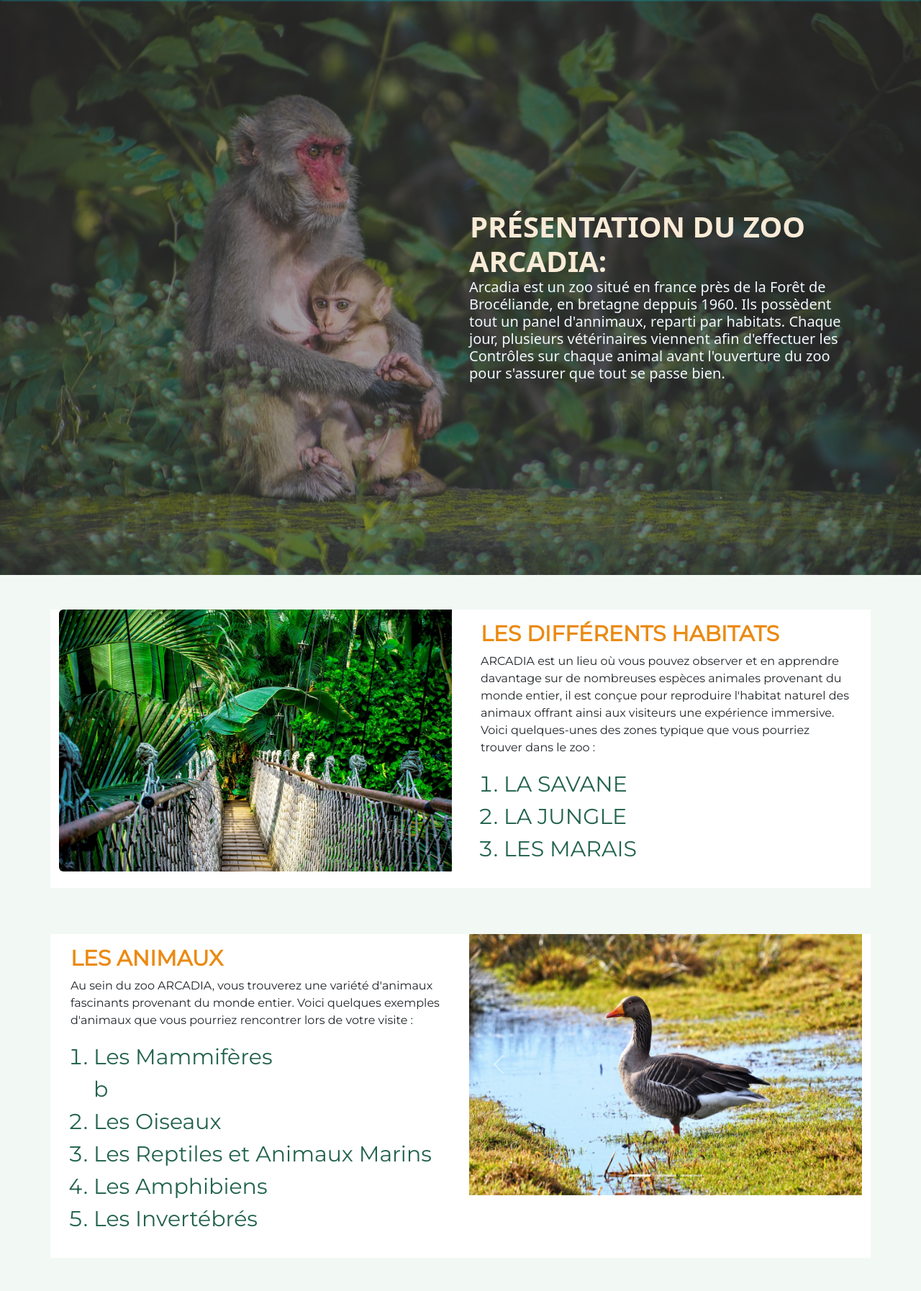
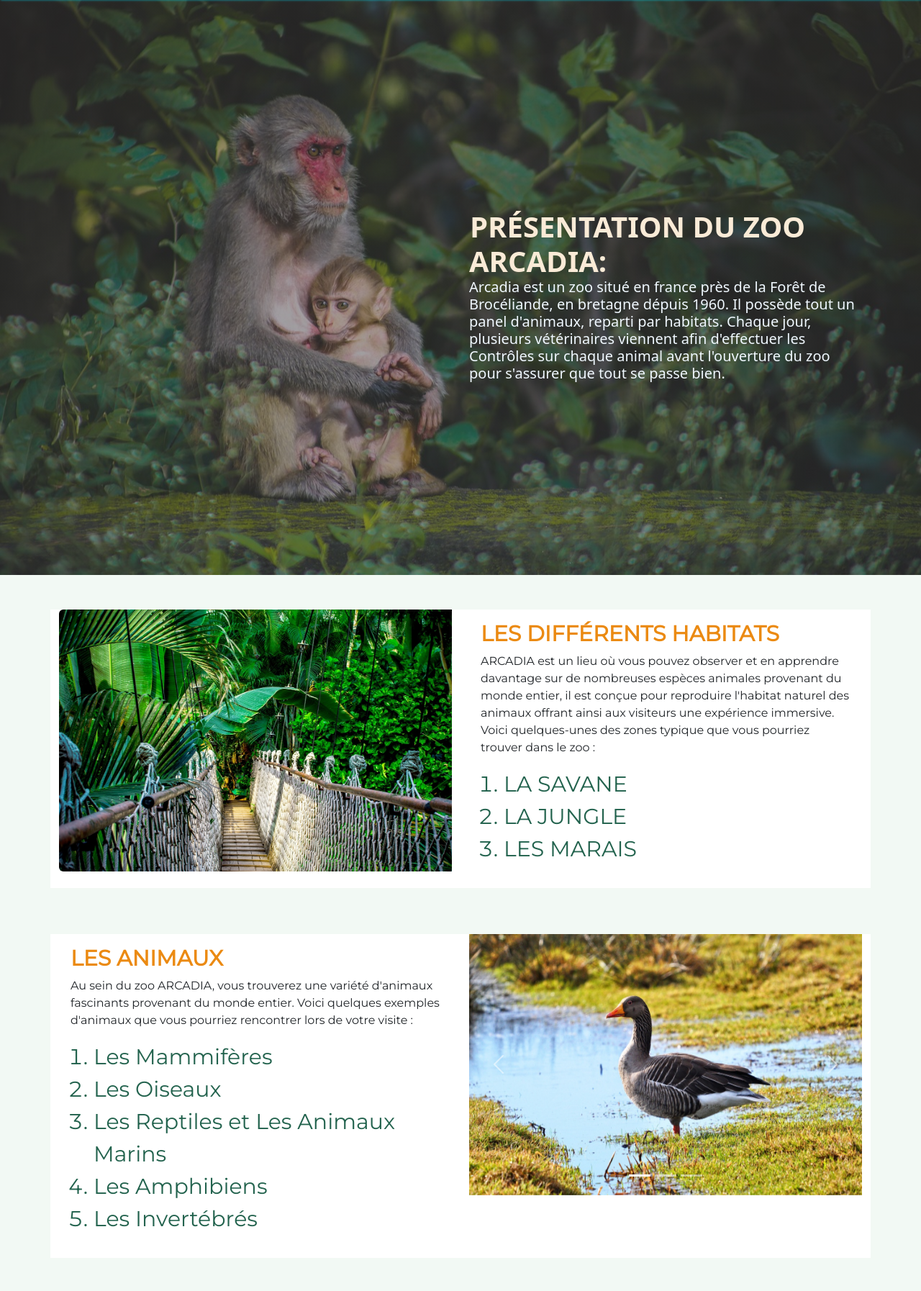
Before and after one commit to Raoulkana/Kecf, a PHP site: page / in a window 1280 px wide. Shown: the part 79-1873 px from the top of the page at 72% size. Run offline with PHP 8.4, Linux system fonts and the light colour scheme.

Commit message:
initial commit

```diff
--- a/public/index.php
+++ b/public/index.php
@@ -11,8 +11,8 @@ require_once __DIR__ . '/inc/header.php'; ?>
             <div class="col-md-6 rk-desc">
                 <h1 class="text capitalize py-3 dancing script">
                 <strong>PRÉSENTATION DU ZOO ARCADIA:</strong>
-                    <p>Arcadia est un zoo situé en france près de la Forêt de Brocéliande, en bretagne deppuis 1960.
-                    Ils possèdent tout un panel d'annimaux, reparti par habitats.
+                    <p>Arcadia est un zoo situé en france près de la Forêt de Brocéliande, en bretagne dépuis 1960.
+                    Il possède tout un panel d'animaux, reparti par habitats.
                     Chaque jour, plusieurs vétérinaires viennent afin d'effectuer les Contrôles
                     sur chaque animal avant l'ouverture du zoo pour s'assurer que tout se passe bien.
                     </p>
@@ -62,9 +62,9 @@ require_once __DIR__ . '/inc/header.php'; ?>
                     Au sein du zoo ARCADIA, vous trouverez une variété d'animaux fascinants provenant du monde entier.
                     Voici quelques exemples d'animaux que vous pourriez rencontrer lors de votre visite :
                     <ol>
-                        <li>Les Mammifères</li>b
+                        <li>Les Mammifères</li>
                         <li>Les Oiseaux</li>
-                        <li>Les Reptiles et Animaux Marins </li>
+                        <li>Les Reptiles et Les Animaux Marins </li>
                         <li>Les Amphibiens</li>
                         <li>Les Invertébrés</li>
                     </ol>
@@ -113,7 +113,7 @@ require_once __DIR__ . '/inc/header.php'; ?>
                 <h5 class="card-title">
                     <strong>LES DIFFÉRENTS SERVICES</strong>
                 </h5>
-                <p class="card-text">Le zoo offrent une variété de services pour améliorer l'expérience
+                <p class="card-text">Le zoo offre une variété de services pour améliorer l'expérience
                     des visiteurs et assurer le bien-être des animaux. Voici quelques-uns des services
                     typique que vous pourriez trouver chez nous :
                     <ol>
@@ -141,7 +141,7 @@ require_once __DIR__ . '/inc/header.php'; ?>
         <div class="review-name">GRACE</div>
         <div class="review-rating">★★★★☆</div>
         <div class="review-text">J'ai vraiment apprécié ma viste au zoo, les animaux semblaient en bonne santé
-            et les étaient bien entretenus.
+            et ils étaient bien entretenus.
         </div>
 
         </div>
```
Also changed, not shown: vercel.json (deleted).
